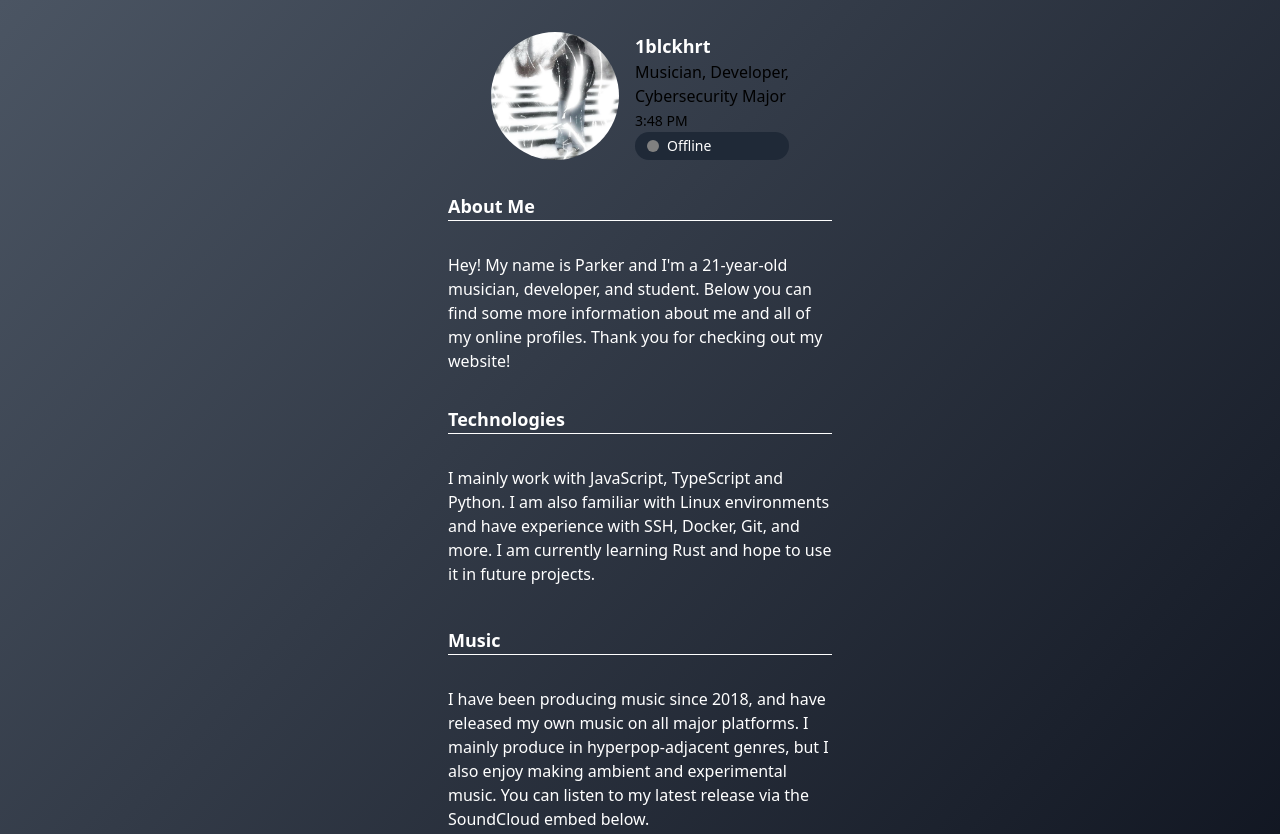
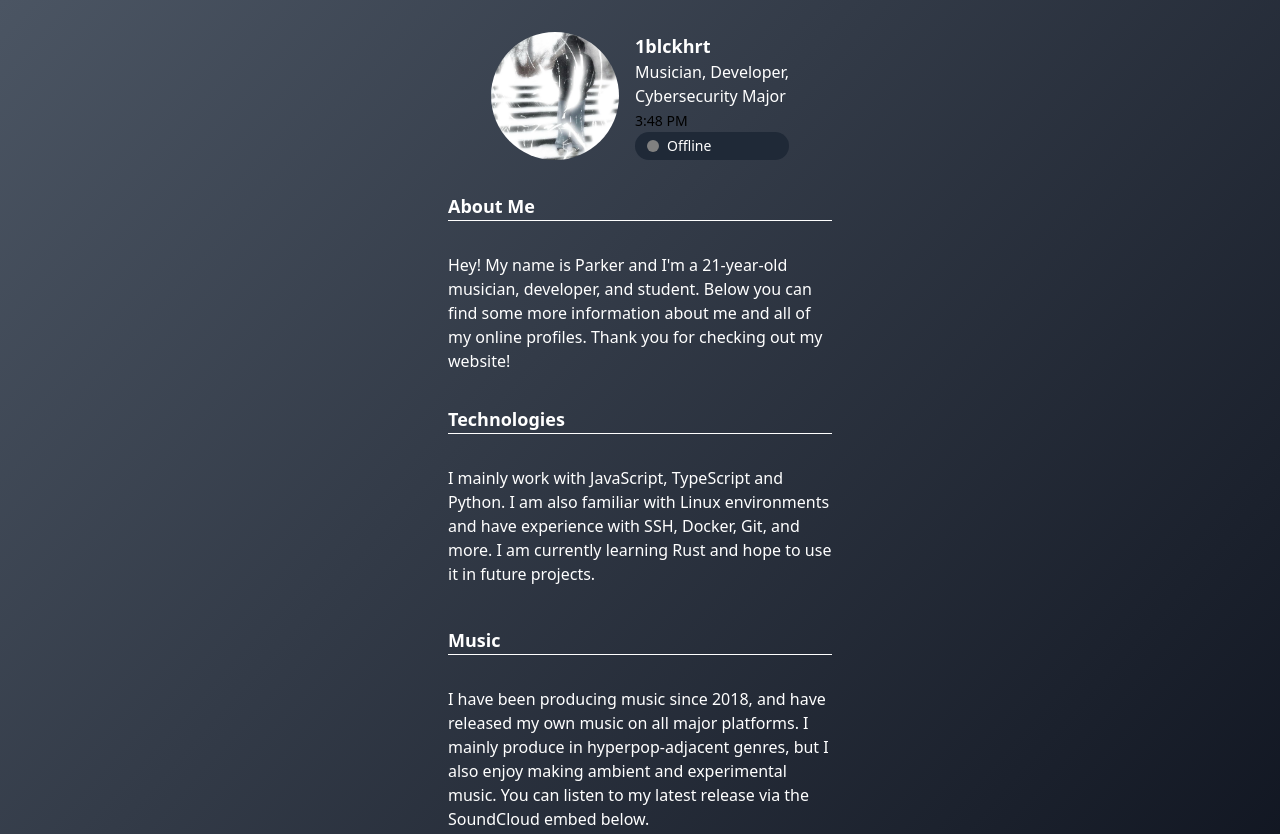
Before and after one commit to 1blckhrt/1blckhrt, a website built with Vite: page index.html in a window 1280 px wide. Shown: the top 834 px of the page. Built offline with nearby package versions, Linux system fonts and the light colour scheme; no server answers.

Commit message:
fix: change color of summary text

```diff
--- a/index.html
+++ b/index.html
@@ -14,7 +14,7 @@
         <img src="src/assets/profile-pic.jpg" class="w-32 h-32 rounded-full object-cover" />
         <div>
           <h2 class="text-white text-lg font-bold">1blckhrt</h2>
-          <p class="text-white-600">Musician, Developer, <br />Cybersecurity Major</p>
+          <p class="text-white">Musician, Developer, <br />Cybersecurity Major</p>
           <div>
             <span id="current-time" class="text-sm"></span>
           </div>
```
